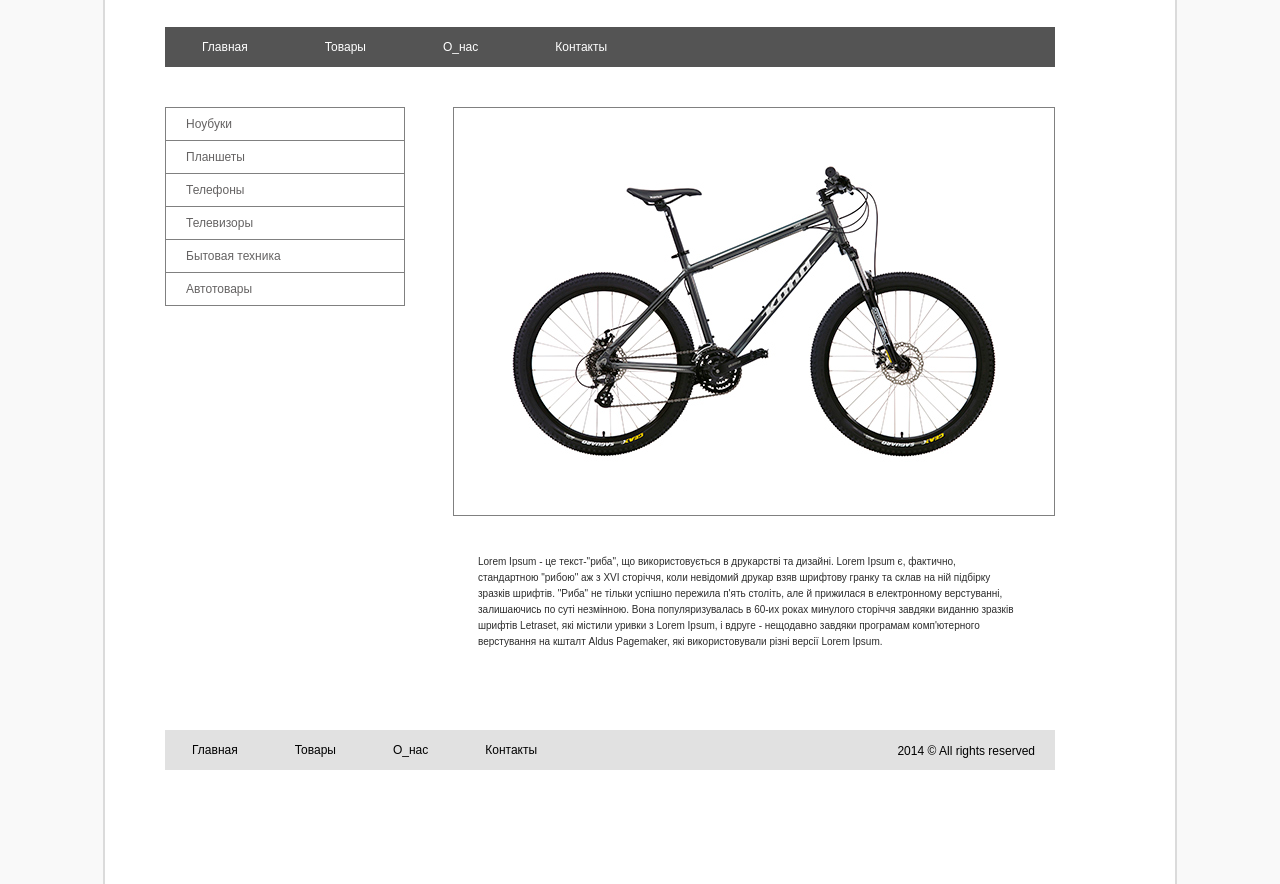
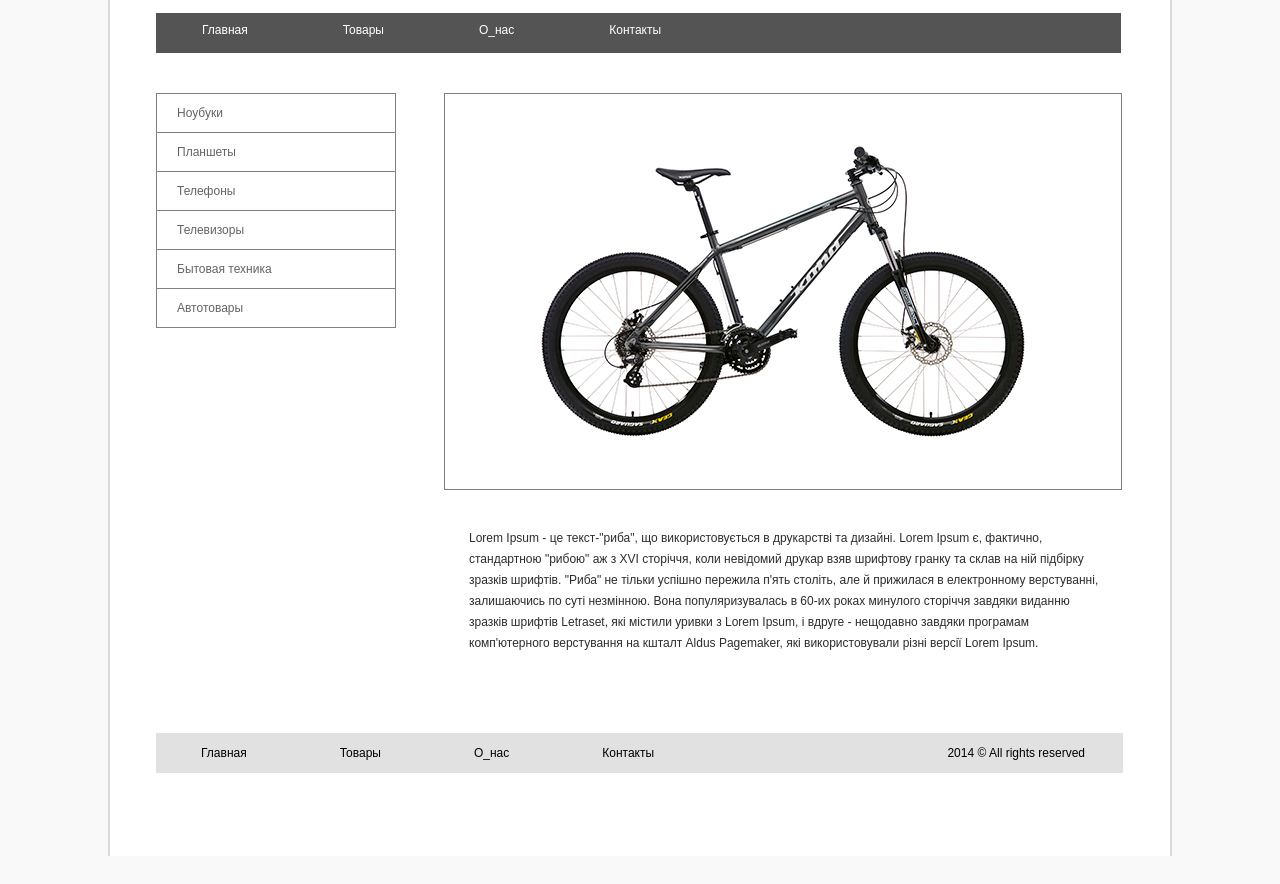
Before and after one commit to john777779/DZ3, a plain HTML site: page index.html in a window 1280 px wide. Shown: the part 136-1020 px from the top of the page. After the commit the page ends 992 px from the top, so only its background shows below. Drawn offline with Linux system fonts and the light colour scheme.

Commit message:
finish fix

```diff
--- a/css/style.css
+++ b/css/style.css
@@ -8,9 +8,9 @@ a, h1, p {
 /*---Page---*/
 .main {
 	font-size: 18px;
-	width: 950px;
+	width: 968px;
 	height: 900px;
-    padding: 60px;
+    padding: 46px;
     margin: auto;
     background: #ffffff;
 	border-left: 2px solid #dbdbdb;
@@ -27,7 +27,7 @@ a, h1, p {
 /*---header---*/
 .header {
 background: #545454;
-width: 890px;
+width: 965px;
 height: 40px;
 font-size: 12px;
 margin: 40px 0px;
@@ -37,7 +37,8 @@ margin: 40px 0px;
 	background: #545454;
 	color: white;
 	display: inline-block;
-	padding: 14px 37px;
+	padding: 11px 46px;
+	font-size: 12px;
 	text-decoration: none;
 }
 
@@ -64,7 +65,7 @@ margin: 40px 0px;
 		text-decoration: none;
 		border: 1px solid grey;
 		border-bottom: none;
-		padding: 10px 20px;
+		padding: 13px 20px;
 	}
 
 	.left_menu ul li:last-child {
@@ -82,12 +83,12 @@ margin: 40px 0px;
 .content {
 	display: block;
 	float: left;
-	width: 590px;
-	padding: 0px 48px 55px;
+	width: 680px;
+	padding: 0 0 54px 48px;
 }
 
 img.cont {
-	padding: 50px 50px;
+	padding: 44px 88px;
 	border: 1px solid grey;
 }
 
@@ -95,31 +96,31 @@ img.cont {
 	margin-top: 10px;
 	padding: 25px;
 	color: #2c2c2c;
-	font-size: 10px;
-	line-height: 16px;
+	font-size: 12px;
+	line-height: 21px;
 
 }
 /*----footer----*/
 .footer {
 	clear: both;
 	background: #e1e1e1;
-	width: 890px;
+	width: 967px;
 	height: 40px;
 	font-size: 12px;
-	margin: 25px 0px;
+
 }
 
 .menu_f {
 	color: black;
 	display: inline-block;
-	padding: 14px 27px;
+	padding: 14px 45px;
 	text-decoration: none;
 }
 
 .copy {
 	float: right;
 	display: block;
-	padding: 15px 20px;
+	padding: 14px 38px;
 }
 
 .menu_f:hover {
```
